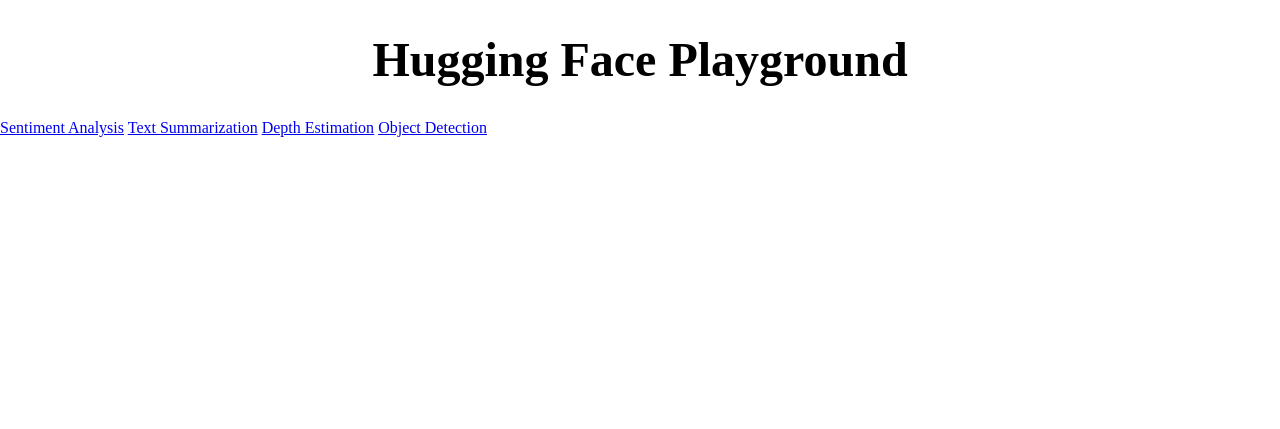
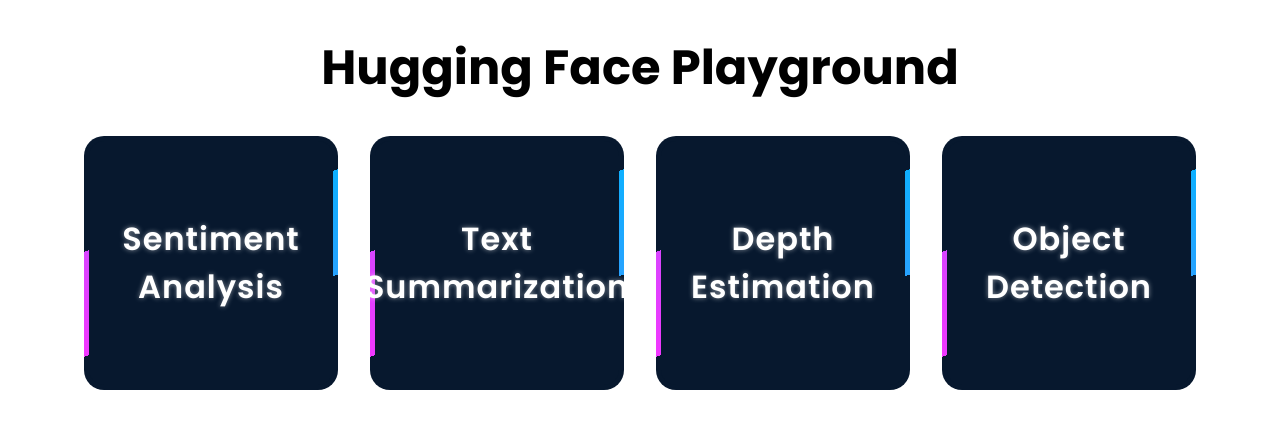
Before and after one commit to Hardvan/Hugging-Face-Playground, a Flask app: page / in a window 1280 px wide. Shown: the top 429 px of the page. Run offline with Flask 3, Linux system fonts and the light colour scheme.

Commit message:
Add style for cards

```diff
--- a/static/css/index.css
+++ b/static/css/index.css
@@ -1,3 +1,5 @@
+@import url("https://fonts.googleapis.com/css2?family=Poppins:ital,wght@0,100;0,200;0,300;0,400;0,500;0,600;0,700;0,800;0,900;1,100;1,200;1,300;1,400;1,500;1,600;1,700;1,800;1,900&display=swap");
+
 html {
   padding: 0;
   margin: 0;
@@ -6,6 +8,7 @@ html {
 body {
   padding: 0;
   margin: 0;
+  font-family: "Poppins", sans-serif;
 }
 
 /* Disable vertical scrollbar */
@@ -17,3 +20,77 @@ body {
   font-size: 3rem;
   text-align: center;
 }
+
+/* Links Section */
+.links-container {
+  display: flex;
+  justify-content: center;
+  align-items: center;
+  flex-wrap: wrap;
+  gap: 2rem;
+  margin-top: 20px;
+}
+
+.link-card {
+  width: 254px;
+  height: 254px;
+  background: #07182e;
+  position: relative;
+  display: flex;
+  place-content: center;
+  place-items: center;
+  overflow: hidden;
+  border-radius: 20px;
+}
+
+.link-card a {
+  z-index: 1;
+  color: white;
+  font-size: 2em;
+  text-decoration: none;
+  text-align: center;
+  transition: all 0.2s linear;
+  font-weight: 600;
+  font-family: "Poppins", sans-serif;
+  letter-spacing: 1px;
+  text-shadow: 0 0 5px rgba(255, 255, 255, 0.5);
+  cursor: pointer;
+  user-select: none;
+}
+
+.link-card::before {
+  content: "";
+  position: absolute;
+  width: 100px;
+  background-image: linear-gradient(
+    180deg,
+    rgb(0, 183, 255),
+    rgb(255, 48, 255)
+  );
+  height: 130%;
+  animation: rotBGimg 3s linear infinite;
+  transition: all 0.2s linear;
+}
+
+@keyframes rotBGimg {
+  from {
+    transform: rotate(0deg);
+  }
+
+  to {
+    transform: rotate(360deg);
+  }
+}
+
+.link-card::after {
+  content: "";
+  position: absolute;
+  background: #07182e;
+  inset: 5px;
+  border-radius: 15px;
+}
+
+/* .link-card:hover:before {
+  background-image: linear-gradient(180deg, rgb(81, 255, 0), purple);
+  animation: rotBGimg 3.5s linear infinite;
+} */
--- a/templates/index.html
+++ b/templates/index.html
@@ -23,19 +23,27 @@
     <h1 class="title">Hugging Face Playground</h1>
 
     <!-- Links to different pages -->
-    <div>
-      <a href="{{ url_for('sentiment_analysis') }}" class="button"
+    <div class="links-container">
+      <div class="link-card">
+        <a href="{{ url_for('sentiment_analysis') }}" class="link"
           >Sentiment Analysis</a
         >
-      <a href="{{ url_for('text_summarization') }}" class="button"
+      </div>
+      <div class="link-card">
+        <a href="{{ url_for('text_summarization') }}" class="link"
           >Text Summarization</a
         >
-      <a href="{{ url_for('depth_estimation') }}" class="button"
+      </div>
+      <div class="link-card">
+        <a href="{{ url_for('depth_estimation') }}" class="link"
           >Depth Estimation</a
         >
-      <a href="{{ url_for('object_detection') }}" class="button"
+      </div>
+      <div class="link-card">
+        <a href="{{ url_for('object_detection') }}" class="link"
           >Object Detection</a
         >
+      </div>
     </div>
 
     <!-- Custom JS -->
```
Lines whose indentation alone changed are shown as unchanged.
